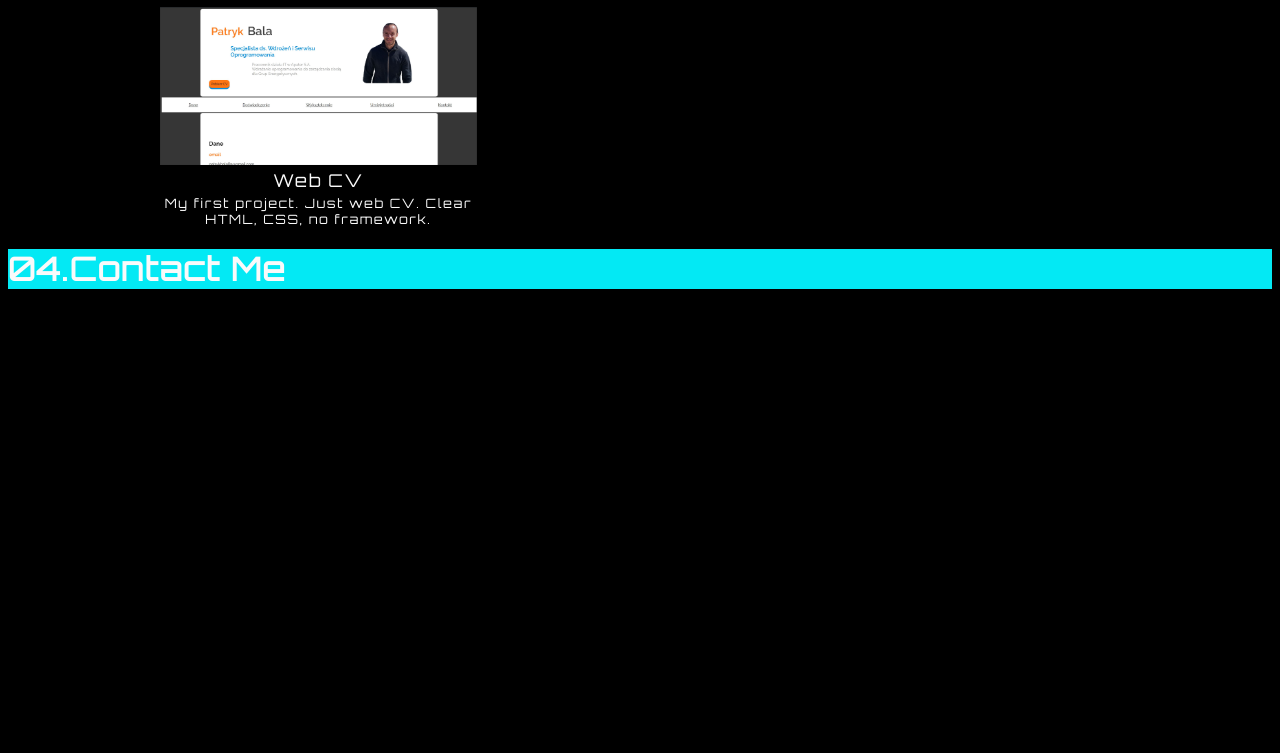
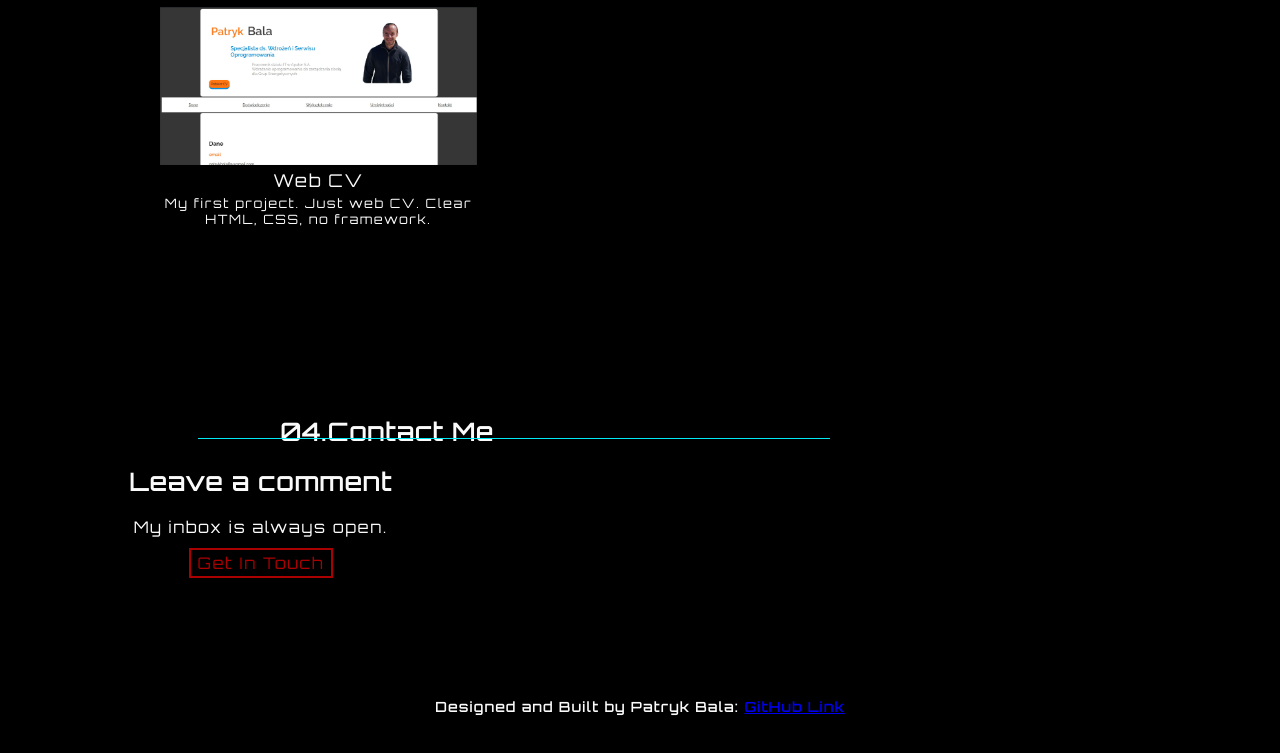
Before and after one commit to PatrykBala/PatrykBala_portfolio_website, a plain HTML site: page main.html in a window 1280 px wide. Shown: the part 2306-3059 px from the top of the page. Before the commit the page ends 2595 px from the top, so only its background shows below. Drawn offline with Linux system fonts and the light colour scheme.

Commit message:
contact section and footer end

```diff
--- a/main.html
+++ b/main.html
@@ -72,7 +72,7 @@
 
     <section class="work">
         <h1>02.My Work</h1>
-        <button onclick="window.location.href='https://google.com'">Check my web CV</button>
+        <button onclick="window.location.href='https://www.patrykbala.com'">Check my web CV</button>
         <ol>
             <p>Pre-implementation analysis. Definition of requirements, identification of customer needs, solution concept.</p>
             <p>Creation of project documentation, from analysis through training materials, job instructions.</p>
@@ -111,8 +111,15 @@
     </div>
     </section>
 
+    <section class="contact">
+        <h1>04.Contact Me</h1>
+        <h2>Leave a comment</h2>
+        <p>My inbox is always open.</p>
+        <a class="contact_button" href="mailto:patrykbala89@gmail.com">Get In Touch</a>
+    </section>
+
     <footer>
-        <h1>04.Contact Me</h1>
+        <h5>Designed and Built by Patryk Bala: <a href="https://github.com/PatrykBala/PatrykBala_portfolio_website">GitHub Link</a></h5>
     </footer>
 
 </body>
--- a/main_style.css
+++ b/main_style.css
@@ -283,7 +283,8 @@ display: block;
   text-align: justify;
 }
 
-.work button{
+.work button,
+.contact button{
   padding: 15px 50px;
   color: var(--icon-shake-color2);
   position: relative;
@@ -293,7 +294,8 @@ display: block;
   text-transform: lowercase;
 }
 
-.work button::before {
+.work button::before,
+.contact button::before  {
   content: '';
   position: absolute;
   bottom: 45%;
@@ -307,12 +309,14 @@ display: block;
   transition: transform 0.6s cubic-bezier(1, 0, 0, 1);
 }
 
-.work button:hover {
+.work button:hover,
+.contact button:hover {
   text-transform: uppercase;
   padding: 15px 38px;
 }
 
-.work button:hover::before {
+.work button:hover::before,
+.contact button:hover::before {
   transform-origin: right top;
   transform: scale(1, 1);
 }
@@ -428,6 +432,49 @@ display: block;
 }
 
 /*contact*/
+.contact {
+  margin-top: 15%;
+  position: relative;
+  right: 30%;
+  text-align: center;
+}
+
+.contact h1 {
+  position: relative;
+  left: 10%;
+  z-index: 1;
+}
+
+.contact h1:before{
+  border-top: 1px solid var(--text-shadow);
+  content: "";
+  margin: 0 auto; /* centers the line to the full width specified */
+  position: absolute; /* positioning must be absolute here */
+  top: 70%;
+  left: 20%;
+  right: 0%;
+  width: 50%;
+}
+
+.contact .contact_button {
+  text-decoration: none;
+  background-color: transparent;
+  color: var(--icon-shake-color2);
+  padding: 3px 7px 3px 7px;
+  border-top: 2px solid var(--icon-shake-color2);
+  border-right: 2px solid var(--icon-shake-color2);
+  border-bottom: 2px solid var(--icon-shake-color2);
+  border-left: 2px solid var(--icon-shake-color2);
+ }
+
+/*footer*/
 footer {
-  background-color: var(--text-shadow);
+  margin-top: 10%;
+  padding-bottom: 2%;
+  text-align: center;
 }
+
+footer .a:link, a:visited {
+  color: var(--icon-shake-color1);
+  text-decoration: none;
+}
```
